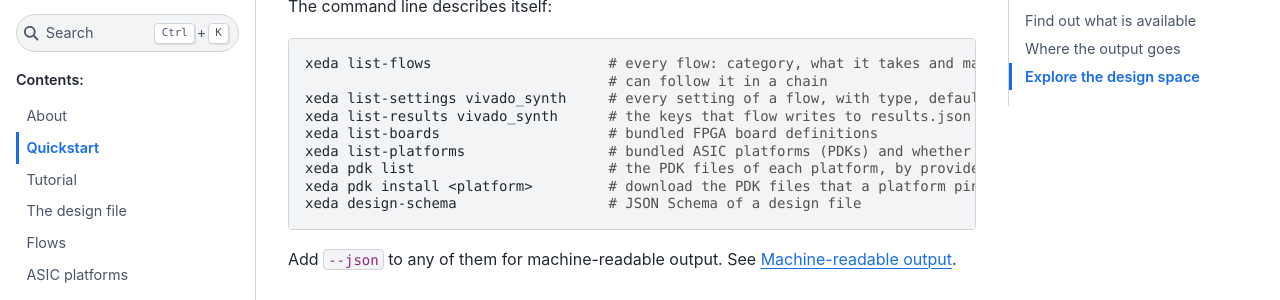
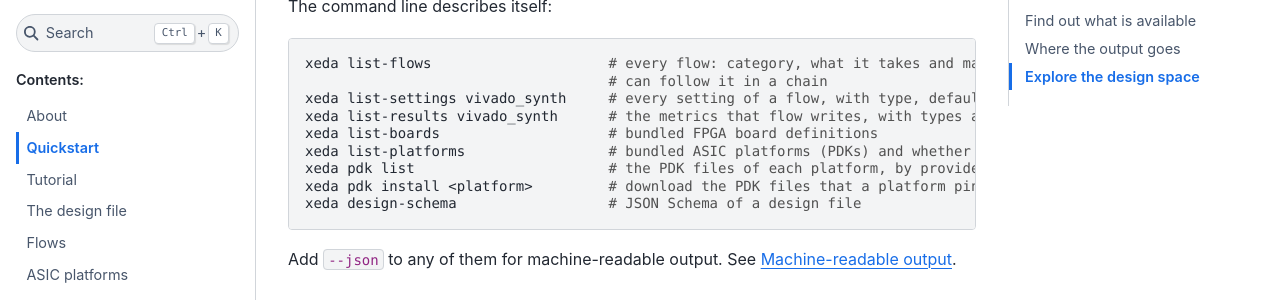
Before and after one commit to XedaHQ/xeda, a Sphinx documentation site: the page built from docs/quickstart.rst, in a window 1280 px wide and 900 px high, scrolled down 3375 px. Shown: the part 152-452 px from the top of the window. Built offline with Sphinx 7.4.7 and the Sphinx Book theme 1.1.4, drawn with Linux system fonts in a browser that asks for light colours.

Commit message:
Say that list-results lists the metrics with their types and units

```diff
--- a/docs/flows.rst
+++ b/docs/flows.rst
@@ -14,7 +14,7 @@ Discovering flows and their settings
     xeda list-flows                     # name, aliases, category, description, dependencies,
                                         # declared inputs/outputs, what can follow it in a chain
     xeda list-settings <flow>           # every setting: name, type, default, meaning
-    xeda list-results <flow>            # every key the flow writes to results.json
+    xeda list-results <flow>            # every metric the flow writes, with its type and unit
 
 ``list-flows`` reports a ``category`` that comes from the base class of the flow:
 
--- a/docs/quickstart.rst
+++ b/docs/quickstart.rst
@@ -133,7 +133,7 @@ The command line describes itself:
     xeda list-flows                     # every flow: category, what it takes and makes, and what
                                         # can follow it in a chain
     xeda list-settings vivado_synth     # every setting of a flow, with type, default and meaning
-    xeda list-results vivado_synth      # the keys that flow writes to results.json
+    xeda list-results vivado_synth      # the metrics that flow writes, with types and units
     xeda list-boards                    # bundled FPGA board definitions
     xeda list-platforms                 # bundled ASIC platforms (PDKs) and whether they are installed
     xeda pdk list                       # the PDK files of each platform, by provider and version
--- a/docs/tutorial/index.rst
+++ b/docs/tutorial/index.rst
@@ -110,7 +110,7 @@ A script can read the results from the ``--json`` document that the command writ
 
     xeda run vivado_synth examples/vhdl/sqrt/sqrt.yaml --json | jq '{fmax: .results.Fmax, luts: .results.lut}'
 
-``xeda list-results vivado_synth`` explains every key.
+``xeda list-results vivado_synth`` lists every metric with its type and unit.
 
 5. Search for the maximum frequency
 ===================================
```
Also changed, not shown: README.md (+1 -1 lines).
